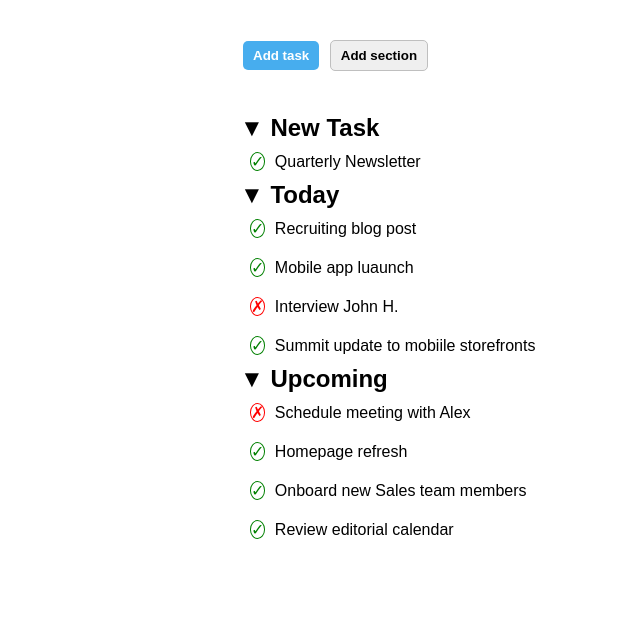
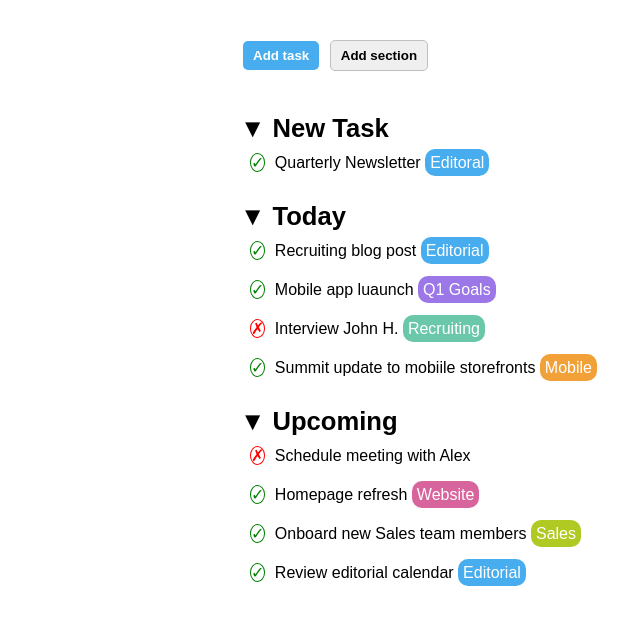
Before and after one commit to GemelliAngelo/html-css-toboolist, a plain HTML site: page index.html in a window 1280 px wide. Shown: the part 124-748 px from the top of the page, without its empty margins (0-640 px from the left). Drawn offline with Linux system fonts and the light colour scheme.

Commit message:
font size fix

```diff
--- a/css/style.css
+++ b/css/style.css
@@ -60,6 +60,11 @@
     margin: 0 auto;
   }
 
+  .list-title {
+    margin-top: 20px;
+    font-size: 1.6rem;
+  }
+
   .list-item {
     padding: 10px;
   }
@@ -77,3 +82,45 @@
     border-radius: 50%;
     margin-right: 5px;
   }
+
+  .editorial {
+    color: white;
+    background-color: #47adee;
+    border-radius: 10px;
+    padding: 5px;
+  }
+
+  .q1-goals {
+    color: white;
+    background-color: #9c77e7;
+    border-radius: 10px;
+    padding: 5px;
+  }
+
+  .recruiting {
+    color: white;
+    background-color: #6bc7aa;
+    border-radius: 10px;
+    padding: 5px;
+  }
+
+  .mobile {
+    color: white;
+    background-color: #f2a139;
+    border-radius: 10px;
+    padding: 5px;
+  }
+
+  .website {
+    color: white;
+    background-color: #d8649d;
+    border-radius: 10px;
+    padding: 5px;
+  }
+
+  .sales {
+    color: white;
+    background-color: #b0ca23;
+    border-radius: 10px;
+    padding: 5px;
+  }
--- a/index.html
+++ b/index.html
@@ -24,25 +24,53 @@
 
     <main>
         <div class="main-body">
-            <h2>&#x25BC; New Task</h2>
+
+            <!-- lista-non-ordinata -->
+
+            <h2 class="list-title">&#x25BC; New Task</h2>
+
                 <ul>
-                    <li class="list-item"><span class="check-symbol">&check;</span> Quarterly Newsletter</li>
+                    <li class="list-item"><span class="check-symbol">&check;</span> Quarterly Newsletter
+                        <span class="editorial">Editoral</span>
+                    </li>
                 </ul>
-            <h2>&#x25BC; Today</h2>
+
+
+            <h2 class="list-title">&#x25BC; Today</h2>
+
                 <ul>
-                    <li class="list-item"><span class="check-symbol">&check;</span> Recruiting blog post</li>
-                    <li class="list-item"><span class="check-symbol">&check;</span> Mobile app luaunch</li>
-                    <li class="list-item"><span class="cross-symbol">&cross;</span> Interview John H.</li>
-                    <li class="list-item"><span class="check-symbol">&check;</span> Summit update to mobiile storefronts</li>
+                    <li class="list-item"><span class="check-symbol">&check;</span> Recruiting blog post
+                        <span class="editorial">Editorial</span>
+                    </li>
+                    <li class="list-item"><span class="check-symbol">&check;</span> Mobile app luaunch
+                        <span class="q1-goals">Q1 Goals</span>
+                    </li>
+                    <li class="list-item"><span class="cross-symbol">&cross;</span> Interview John H.
+                        <span class="recruiting">Recruiting</span>
+                    </li>
+                    <li class="list-item"><span class="check-symbol">&check;</span> Summit update to mobiile storefronts
+                        <span class="mobile">Mobile</span>
+                    </li>
                 </ul>
-            <h2>&#x25BC; Upcoming</h2>
+
+
+            <h2 class="list-title">&#x25BC; Upcoming</h2>
+
                 <ul>
                     <li class="list-item"><span class="cross-symbol">&cross;</span> Schedule meeting with Alex</li>
-                    <li class="list-item"><span class="check-symbol">&check;</span> Homepage refresh</li>
-                    <li class="list-item"><span class="check-symbol">&check;</span> Onboard new Sales team members</li>
-                    <li class="list-item"><span class="check-symbol">&check;</span> Review editorial calendar</li>
+                    <li class="list-item"><span class="check-symbol">&check;</span> Homepage refresh
+                        <span class="website">Website</span>
+                    </li>
+                    <li class="list-item"><span class="check-symbol">&check;</span> Onboard new Sales team members
+                        <span class="sales">Sales</span>
+                    </li>
+                    <li class="list-item"><span class="check-symbol">&check;</span> Review editorial calendar
+                        <span class="editorial">Editorial</span>
+                    </li>
                 </ul>
+
         </div>
+
     </main>
 </body>
 </html>
```
